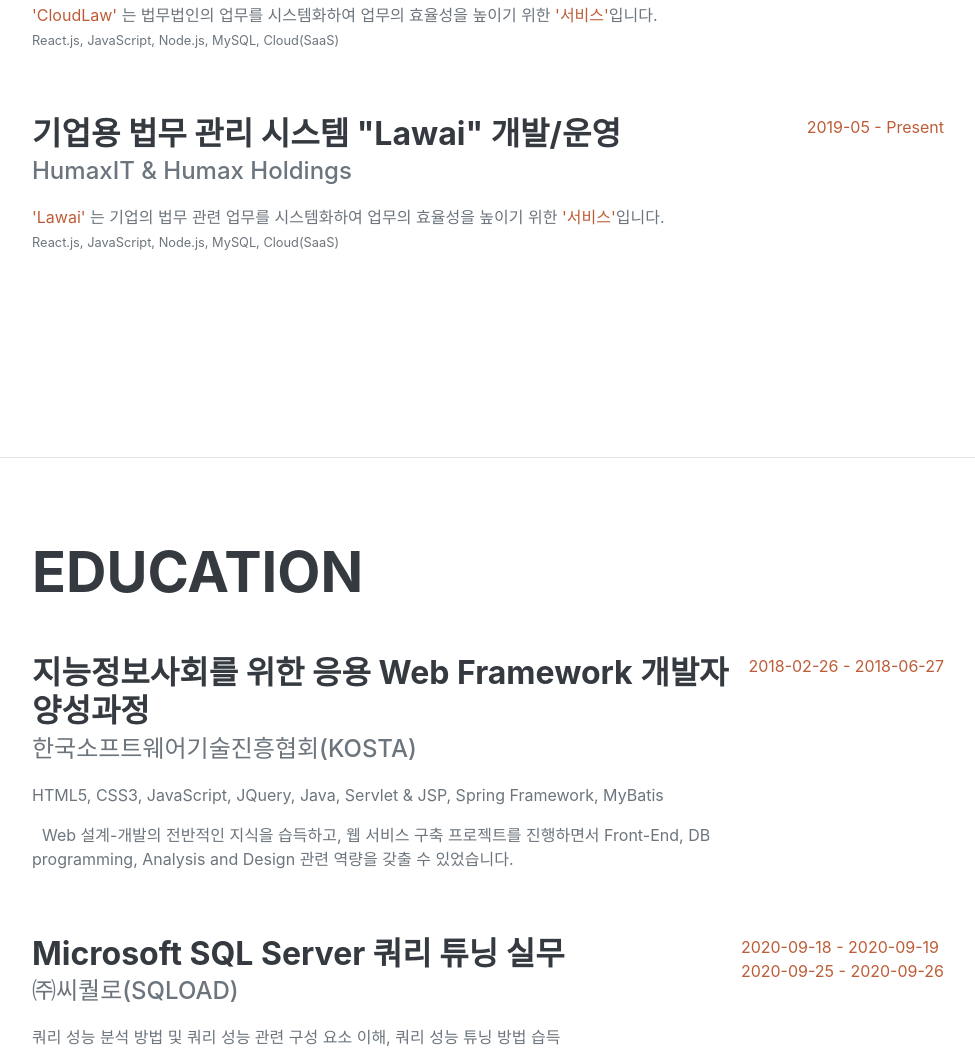
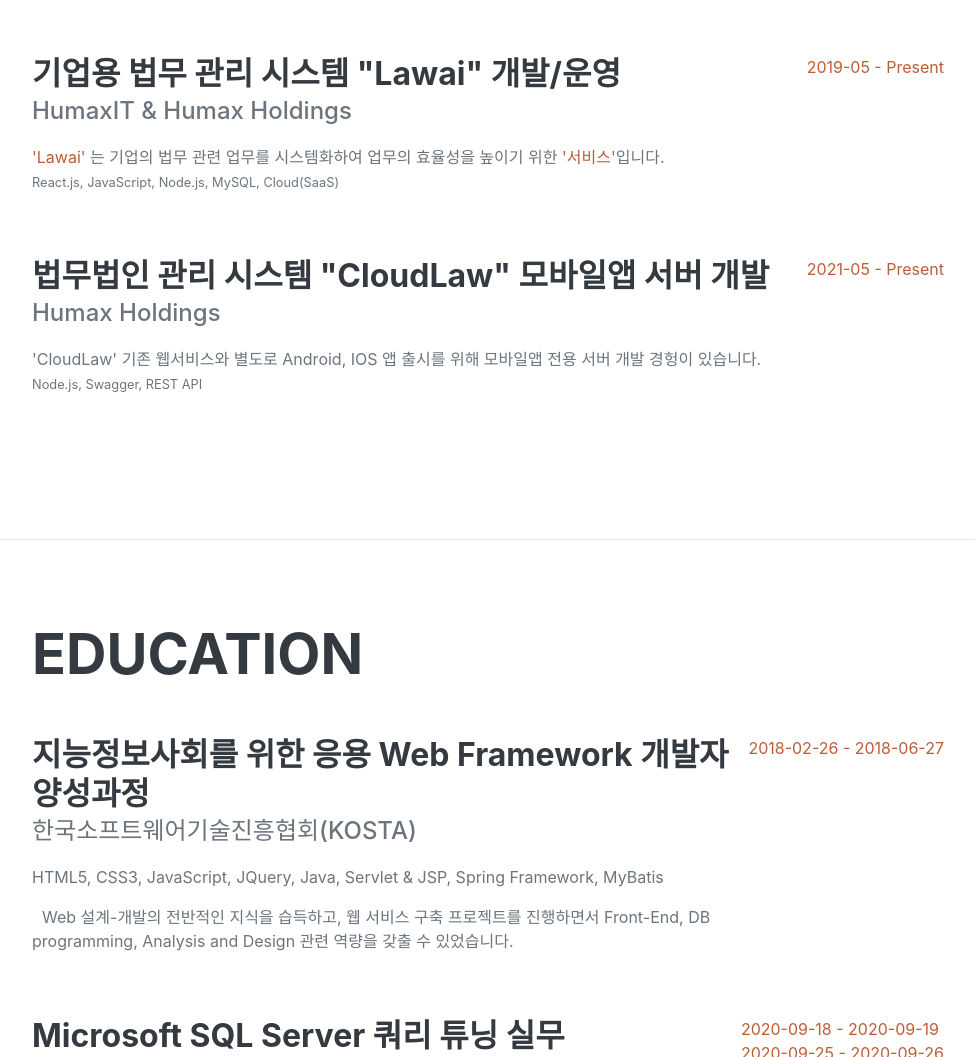
Before and after one commit to wslee94/Portfolio-old, a website: page index.html in a window 1280 px wide. Shown: the part 1945-3002 px from the top of the page, without its empty margins (288-1263 px from the left). Drawn offline with nearby package versions, Linux system fonts and the light colour scheme; a web font is replaced by a local one.

Commit message:
[신규] Experience 추가

```diff
--- a/index.html
+++ b/index.html
@@ -130,6 +130,20 @@
               <span class="text-primary">2019-05 - Present</span>
             </div>
           </div>
+          <div class="d-flex flex-column flex-md-row justify-content-between mb-5">
+            <div class="flex-grow-1">
+              <h3 class="text-none mb-0">법무법인 관리 시스템 "CloudLaw" 모바일앱 서버 개발</h3>
+              <div class="text-none subheading mb-3">Humax Holdings</div>
+              <p>
+                'CloudLaw' 기존 웹서비스와 별도로 Android, IOS 앱 출시를 위해 모바일앱 전용 서버 개발 경헝이 있습니다.
+                <br />
+                <span class="small">Node.js, Swagger, REST API</span>
+              </p>
+            </div>
+            <div class="flex-shrink-0">
+              <span class="text-primary">2021-05 - Present</span>
+            </div>
+          </div>
         </div>
       </section>
       <hr class="m-0" />
```
